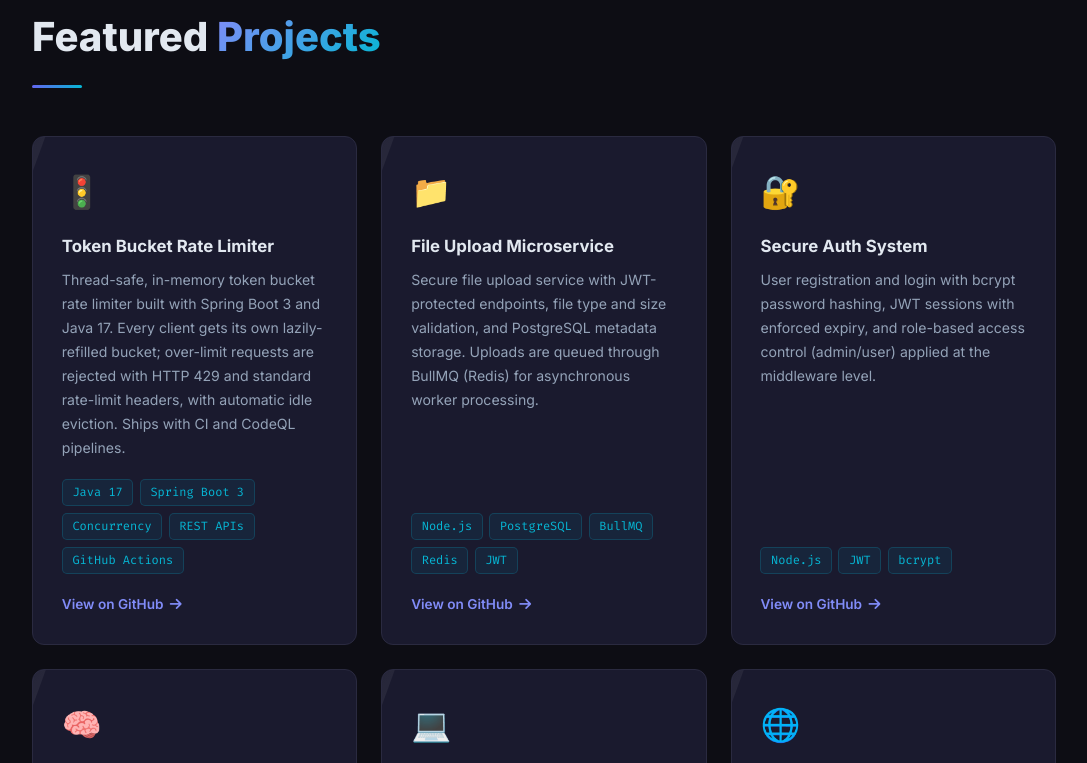
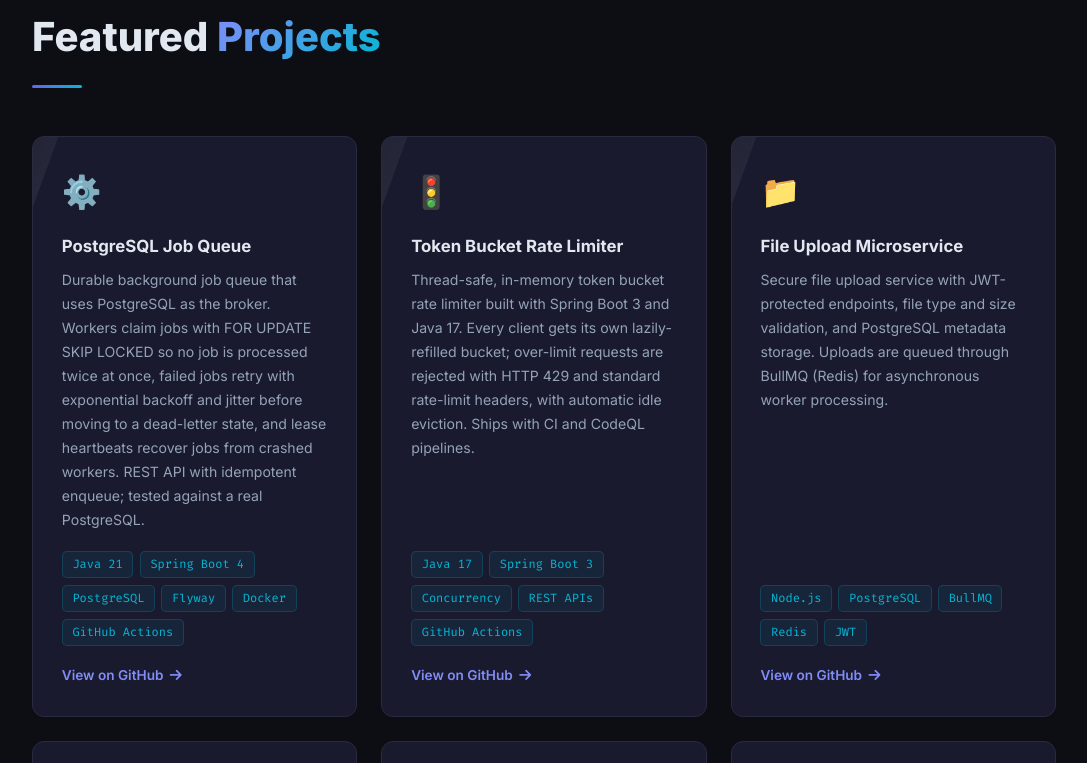
Before and after one commit to tanmay0922/tanmay0922.github.io, a plain HTML site: page index.html in a window 1280 px wide. Shown: the part 4782-5545 px from the top of the page, without its empty margins (96-1183 px from the left). Drawn offline with Linux system fonts and the light colour scheme.

Commit message:
Add PostgreSQL Job Queue project
Co-Authored-By: Claude Opus 5.5 <noreply@anthropic.com>

```diff
--- a/index.html
+++ b/index.html
@@ -732,6 +732,21 @@
   <div class="projects-grid">
 
     <div class="project-card reveal">
+      <div class="project-icon">⚙️</div>
+      <div class="project-title">PostgreSQL Job Queue</div>
+      <div class="project-desc">Durable background job queue that uses PostgreSQL as the broker. Workers claim jobs with FOR UPDATE SKIP LOCKED so no job is processed twice at once, failed jobs retry with exponential backoff and jitter before moving to a dead-letter state, and lease heartbeats recover jobs from crashed workers. REST API with idempotent enqueue; tested against a real PostgreSQL.</div>
+      <div class="project-stack">
+        <span class="stack-tag">Java 21</span>
+        <span class="stack-tag">Spring Boot 4</span>
+        <span class="stack-tag">PostgreSQL</span>
+        <span class="stack-tag">Flyway</span>
+        <span class="stack-tag">Docker</span>
+        <span class="stack-tag">GitHub Actions</span>
+      </div>
+      <a href="https://github.com/tanmay0922/postgres-job-queue" target="_blank" class="project-link">View on GitHub <i class="fas fa-arrow-right"></i></a>
+    </div>
+
+    <div class="project-card reveal">
       <div class="project-icon">🚦</div>
       <div class="project-title">Token Bucket Rate Limiter</div>
       <div class="project-desc">Thread-safe, in-memory token bucket rate limiter built with Spring Boot 3 and Java 17. Every client gets its own lazily-refilled bucket; over-limit requests are rejected with HTTP 429 and standard rate-limit headers, with automatic idle eviction. Ships with CI and CodeQL pipelines.</div>
```
